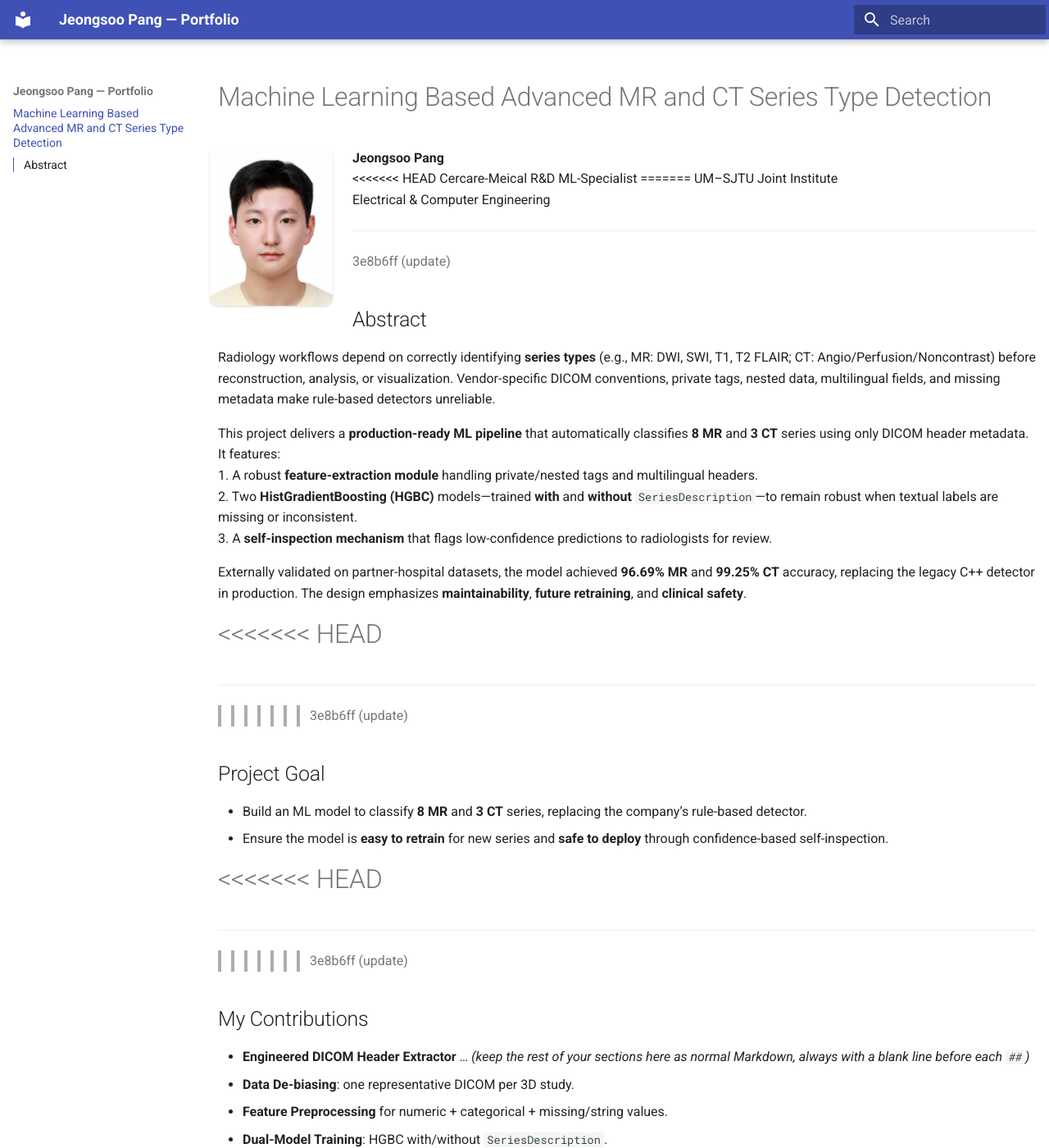
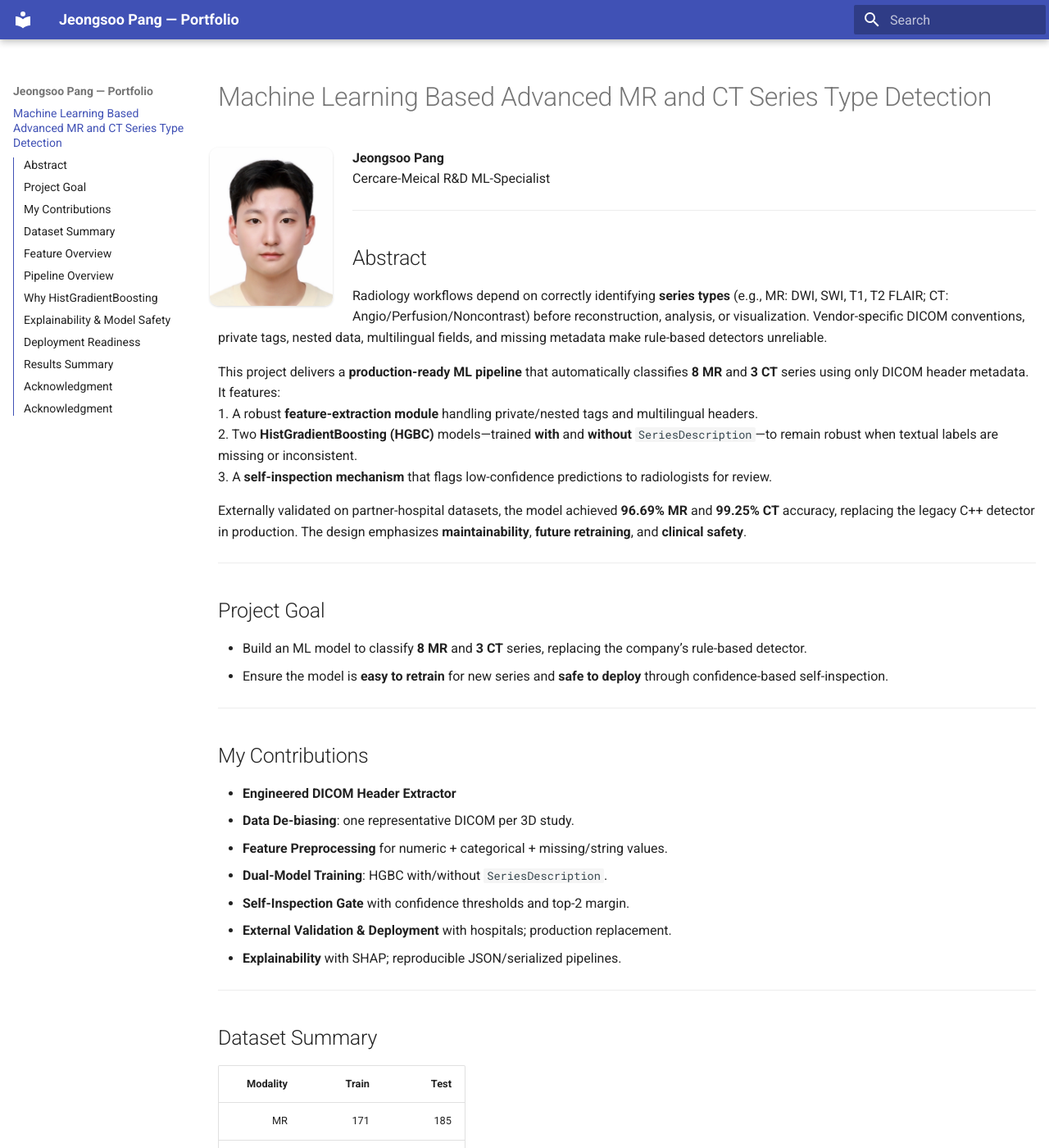
Before and after one commit to Jeongsoo-dev/ML_based_MR_CT_SeriesType_Detection, an MkDocs documentation site: the page built from docs/index.md, in a window 1280 px wide and 1400 px high. Shown: the whole window at 82% size. Built offline with MkDocs 1.6.1 and Material for MkDocs 9.7.7, drawn with Linux system fonts in a browser that asks for light colours; some of the changed text lies outside the part shown.

Commit message:
Update index.md

```diff
--- a/docs/index.md
+++ b/docs/index.md
@@ -10,18 +10,10 @@ hide:
 ![Jeongsoo Pang](images/profile.jpg){.headshot}
 
 **Jeongsoo Pang**
-<<<<<<< HEAD
 Cercare-Meical R&D
 ML-Specialist
-=======
-UM–SJTU Joint Institute
-Electrical & Computer Engineering
-
 
 ---
->>>>>>> 3e8b6ff (update)
-
-
 
 ## Abstract
 Radiology workflows depend on correctly identifying **series types** (e.g., MR: DWI, SWI, T1, T2 FLAIR; CT: Angio/Perfusion/Noncontrast) before reconstruction, analysis, or visualization. Vendor-specific DICOM conventions, private tags, nested data, multilingual fields, and missing metadata make rule-based detectors unreliable.
@@ -33,28 +25,16 @@ This project delivers a **production-ready ML pipeline** that automatically clas
 
 Externally validated on partner-hospital datasets, the model achieved **96.69% MR** and **99.25% CT** accuracy, replacing the legacy C++ detector in production. The design emphasizes **maintainability**, **future retraining**, and **clinical safety**.
 
-<<<<<<< HEAD
-=======
-
 ---
->>>>>>> 3e8b6ff (update)
-
-
 
 ## Project Goal
 - Build an ML model to classify **8 MR** and **3 CT** series, replacing the company’s rule-based detector.
 - Ensure the model is **easy to retrain** for new series and **safe to deploy** through confidence-based self-inspection.
 
-<<<<<<< HEAD
-=======
-
 ---
->>>>>>> 3e8b6ff (update)
-
-
 
 ## My Contributions
-- **Engineered DICOM Header Extractor** … *(keep the rest of your sections here as normal Markdown, always with a blank line before each `##`)*
+- **Engineered DICOM Header Extractor**
 - **Data De-biasing**: one representative DICOM per 3D study.
 - **Feature Preprocessing** for numeric + categorical + missing/string values.
 - **Dual-Model Training**: HGBC with/without `SeriesDescription`.
@@ -62,14 +42,8 @@ Externally validated on partner-hospital datasets, the model achieved **96.69% M
 - **External Validation & Deployment** with hospitals; production replacement.
 - **Explainability** with SHAP; reproducible JSON/serialized pipelines.
 
-<<<<<<< HEAD
-=======
-
 ---
 
-
-
->>>>>>> 3e8b6ff (update)
 ## Dataset Summary
 
 | Modality | Train | Test |
@@ -80,28 +54,16 @@ Externally validated on partner-hospital datasets, the model achieved **96.69% M
 **MR (8):** `pwi_dsc`, `pwi_dce`, `swi`, `dwi`, `t2`, `t2_flair`, `t1`, `t1_contrast`
 **CT (3):** `ct_angiography`, `ct_perfusion`, `ct_noncontrast`
 
-<<<<<<< HEAD
-=======
-
 ---
 
-
-
->>>>>>> 3e8b6ff (update)
 ## Feature Overview
 
 **MR:** `NumberTemporalPositions`, `PhaseEncodingDirection`, `RepetitionTime`, `FlipAngle`, `InversionTime`, `EchoTrainLength`, `MagneticFieldStrength`, `EchoSpacing`, `PulseSequenceName`, `SequenceVariant`, `Bvalue`, `ScanOptions`
 
 **CT:** `ContrastBolusAgent`, `ExposureTime`, `KVP`, `ScanOptions`, `ReconstructionDiameter`, `ConvolutionKernel`, `TableSpeed`, `SeriesTime`, `Modality`
 
-<<<<<<< HEAD
-=======
-
 ---
 
-
-
->>>>>>> 3e8b6ff (update)
 ## Pipeline Overview
 1. **Ingestion**: select one DICOM per 3D series from Blackbox server.
 2. **Feature Extraction** → normalized, grouped JSON.
@@ -110,14 +72,9 @@ Externally validated on partner-hospital datasets, the model achieved **96.69% M
 5. **Selective Prediction**: abstain on low confidence or tight top-2.
 6. **Validation/Deployment**: external datasets; production replacement.
 
-<<<<<<< HEAD
 ![Pipeline workflow](images/workflow.png){ width="900" }
-=======
 
 ---
->>>>>>> 3e8b6ff (update)
-
-
 
 ## Why HistGradientBoosting
 
@@ -130,28 +87,16 @@ Externally validated on partner-hospital datasets, the model achieved **96.69% M
 | Regularization control | Fine-grained tuning                                                       |
 | Early stopping         | Validation-based overfitting control                                      |
 
-<<<<<<< HEAD
-=======
-
 ---
 
-
-
->>>>>>> 3e8b6ff (update)
 ## Explainability & Model Safety
 - **SHAP** for per-feature importance.
 - **Self-inspection thresholds** to prevent silent misclassification.
 - **Audit-ready** JSON and serialized pipelines.
 
-<<<<<<< HEAD
 ![Test map](images/test_map.png){ width="900" }
 
-=======
-
 ---
->>>>>>> 3e8b6ff (update)
-
-
 
 ## Deployment Readiness
 
@@ -163,14 +108,8 @@ Externally validated on partner-hospital datasets, the model achieved **96.69% M
 | `inference.py`                    | Self-inspection + prediction interface                               |
 | `utils.py`                        | Helpers (I/O, validation, preprocessing)                             |
 
-<<<<<<< HEAD
-=======
-
 ---
 
-
-
->>>>>>> 3e8b6ff (update)
 ## Results Summary
 External partner-hospital validation: **MR 96.69%**, **CT 99.25%**.
 Deployed to production; supports safe retraining and human-in-the-loop.
@@ -184,12 +123,7 @@ This project was conducted under **Cercare-Medical, Denmark (2024)** with direct
   <img src="images/cercare_2.jpg" alt="Cercare Image 2" style="width:49%;border-radius:8px;">
 </div>
 
-<<<<<<< HEAD
-=======
-
 ---
-
-
 
 ## Acknowledgment
 This project was conducted under **Cercare-Medical, Denmark (2024)** with direct collaboration with the **Lead AI Developer**, **Senior Software Developers**, and **Operation Team**, resulting in a successful production deployment and recommendation Letter from the **CTO**.
```
